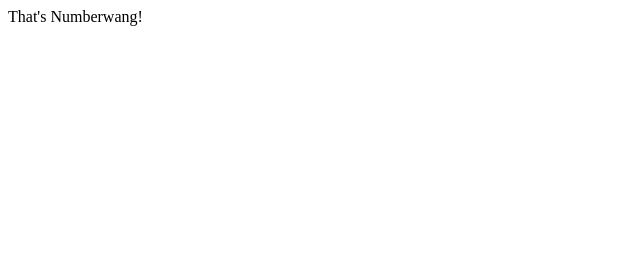
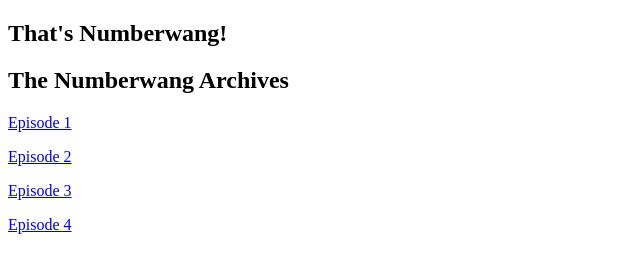
Before and after one commit to dominicgs/n.umber.wang, a plain HTML site: page index.html in a window 1280 px wide. Shown: the whole page, without its empty margins (0-640 px from the left). Drawn offline with Linux system fonts and the light colour scheme.

Commit message:
Update index.html

```diff
--- a/index.html
+++ b/index.html
@@ -5,6 +5,16 @@
     <meta charset="UTF-8">
   </head>
   <body>
-    That's Numberwang!
+    <section>
+      <h1>That's Numberwang!</h1>
+    </section>
+
+    <section>
+      <h1>The Numberwang Archives</h1>
+      <p><a href="https://www.youtube.com/watch?v=ZH-cXBhkl-E">Episode 1</a></p>
+      <p><a href="https://www.youtube.com/watch?v=zJDu5D_IXbc">Episode 2</a></p>
+      <p><a href="https://www.youtube.com/watch?v=AIxz6BDmTNU">Episode 3</a></p>
+      <p><a href="https://www.youtube.com/watch?v=bXV4shtAUlE">Episode 4</a></p>
+    </section>
   </body>
 </html>
```
